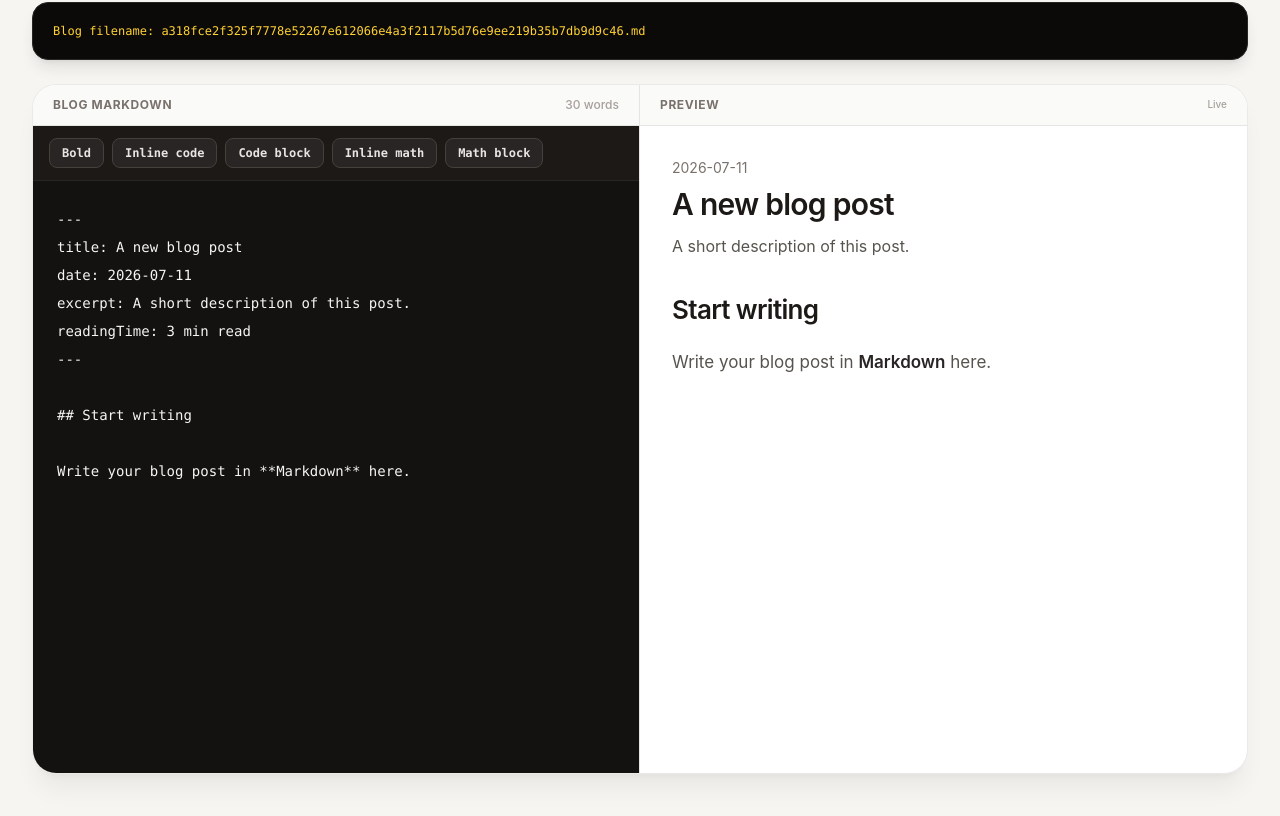
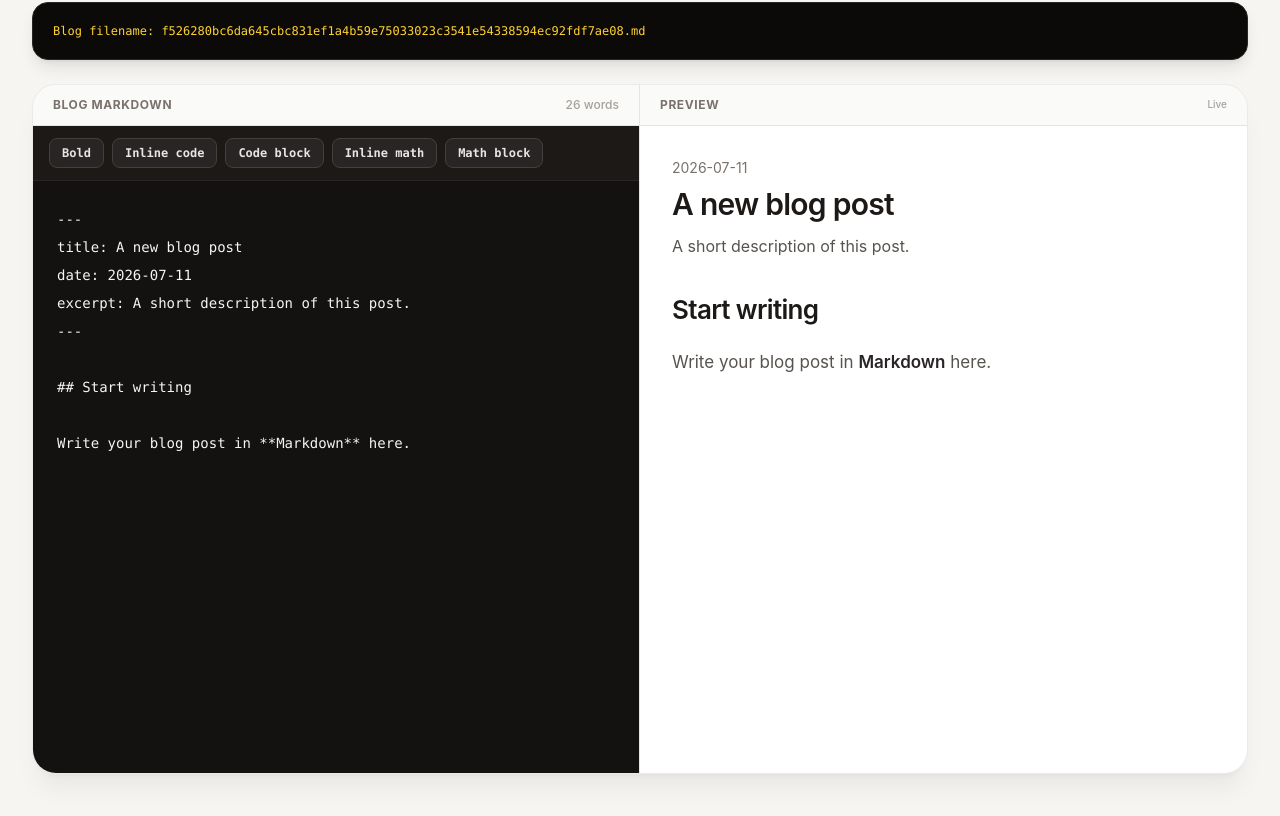
Before and after one commit to NguyenPNhan/personal-blog, a React (Vite) app: page /admin in a window 1280 px wide. Shown: the part 342-1158 px from the top of the page. Built offline with nearby package versions, Linux system fonts and the light colour scheme.

Commit message:
remove blog readingtime

```diff
--- a/src/pages/admin/AdminPage.tsx
+++ b/src/pages/admin/AdminPage.tsx
@@ -16,7 +16,6 @@ const starters: Record<ContentType, string> = {
 title: A new blog post
 date: 2026-07-11
 excerpt: A short description of this post.
-readingTime: 3 min read
 ---
 
 ## Start writing
--- a/src/pages/blog/BlogDetailPage.tsx
+++ b/src/pages/blog/BlogDetailPage.tsx
@@ -22,9 +22,8 @@ function BlogDetailPage() {
       </Link>
 
       <article className="detail-surface mx-auto max-w-4xl p-6 sm:p-12 lg:p-16">
-        <div className="flex flex-wrap items-center gap-3 text-sm text-stone-500">
+        <div className="text-sm text-stone-500">
           <time dateTime={post.metadata.date}>{post.metadata.date}</time>
-          {post.metadata.readingTime && <><span aria-hidden="true">&middot;</span><span>{post.metadata.readingTime}</span></>}
         </div>
         <h1 className="mt-5 text-4xl font-bold leading-[1.08] tracking-[-0.04em] sm:text-6xl">{post.metadata.title ?? 'Untitled'}</h1>
         {post.metadata.excerpt && <p className="mt-6 text-xl leading-8 text-stone-600">{post.metadata.excerpt}</p>}
--- a/src/pages/blog/data/67cad2d14c8ce7a6193972e34b9f36b3ebf57a18d0f6085e127da07cd4b7b9c5.md
+++ b/src/pages/blog/data/50da124bd8a917c3204ebd0a9cb6825c36f2a1458fe9a527482f983727bcbf49.md
@@ -2,7 +2,6 @@
 title: VOI 2026, Bài 5
 date: 2026-07-13
 excerpt: Lời giải VOI 2026, Bài 5
-readingTime: 3 min read
 ---
 
 ## 1. Tóm tắt đề
```
Also changed, not shown: 1 other file (tests, documents, lock files or other folders).
